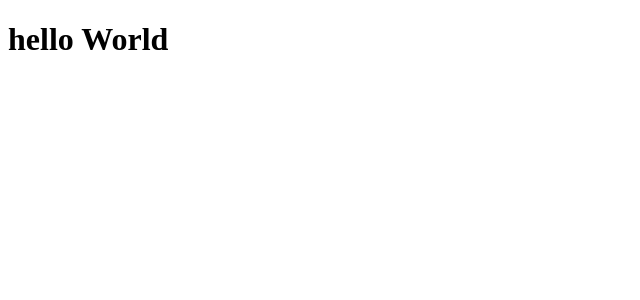
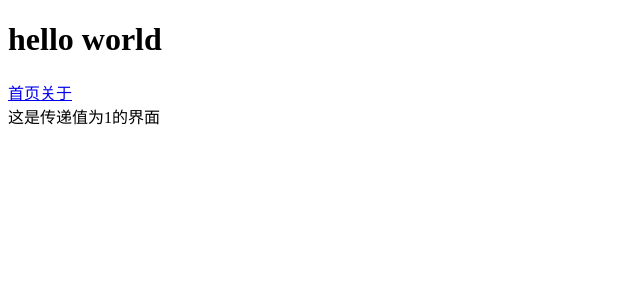
Before and after one commit to H-zf/study-self, a Vue app: page /#/view/1 in a window 1280 px wide. Shown: the top 300 px of the page, without its empty margins (0-640 px from the left). Built offline with nearby package versions, Linux system fonts and the light colour scheme.

Commit message:
路由配置

```diff
--- a/package.json
+++ b/package.json
@@ -36,6 +36,7 @@
     "webpack-merge": "^5.1.2"
   },
   "dependencies": {
-    "vue": "^2.6.12"
+    "vue": "^2.6.12",
+    "vue-router": "^3.4.3"
   }
 }
--- /dev/null
+++ b/src/About.vue
@@ -0,0 +1,5 @@
+<template>
+    <div>
+        这是一个关于的一个页面
+    </div>
+</template>
--- a/src/App.vue
+++ b/src/App.vue
@@ -1,5 +1,7 @@
 <template>
-    <h1>hello World</h1>
+    <div>
+        <router-view></router-view>
+    </div>
 </template>
 
 <script>
@@ -7,3 +9,10 @@ export default {
     name: 'App'
 }
 </script>>
+
+<style scoped>
+    .router-css {
+        display: flex;
+        width: 200px;
+    }
+</style>
--- /dev/null
+++ b/src/Home.vue
@@ -0,0 +1,10 @@
+<template>
+    <div>
+        <h1>hello world</h1>
+        <div class="router-css">
+            <router-link :to="{name:'view',params:{id:'1'}}">首页</router-link>
+            <router-link :to="{name: 'about'}">关于</router-link>
+        </div>
+        <router-view></router-view>
+    </div>
+</template>
--- /dev/null
+++ b/src/View.vue
@@ -0,0 +1,18 @@
+<template>
+    <div>
+        <div v-if="$route.params.id === '1'">
+            这是传递值为1的界面
+        </div>
+        <div v-else>
+            这是没有传递值的页面
+        </div>
+    </div>
+</template>
+
+<script>
+
+</script>
+
+<style>
+
+</style>
--- a/src/index.js
+++ b/src/index.js
@@ -1,6 +1,7 @@
 import Vue from 'vue'
 import App from './App.vue'
+import router from './router'
 new Vue({
-    el: '#app',
-    render: h => h(App)
-})
+    render: h => h(App),
+    router
+}).$mount('#app')
--- /dev/null
+++ b/src/router/index.js
@@ -0,0 +1,29 @@
+import Vue from 'vue'
+import VueRouter from 'vue-router'
+import Home from '@/Home.vue'
+import View from '@/View.vue'
+import About from '@/About.vue'
+Vue.use(VueRouter)
+export default new VueRouter({
+    routes: [
+        {
+            path: '/',
+            name: 'home',
+            component: Home,
+            redirect: 'view/1',//此属性的设置相当于父路由里面默认展开某个子路由
+            children:[
+                {
+                    //写了/则代表路由上的不用带出父路由 没有写就直接带出是子路由
+                    path:'/view/:id',
+                    component: View,
+                    name: 'view'
+                },
+                {
+                    path:'/about',
+                    component: About,
+                    name: 'about'
+                }
+            ]
+        }
+    ]
+})
```
Also changed, not shown: 1 other file (tests, documents, lock files or other folders).
